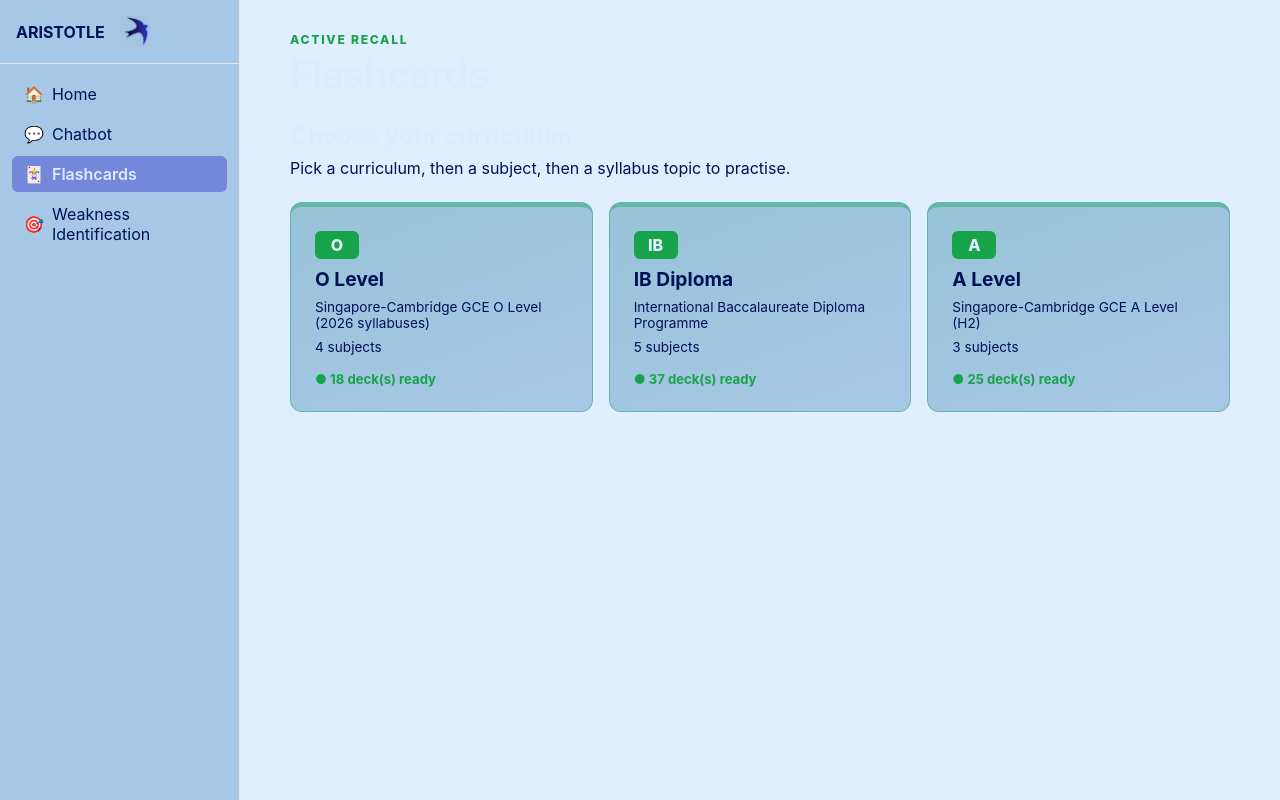
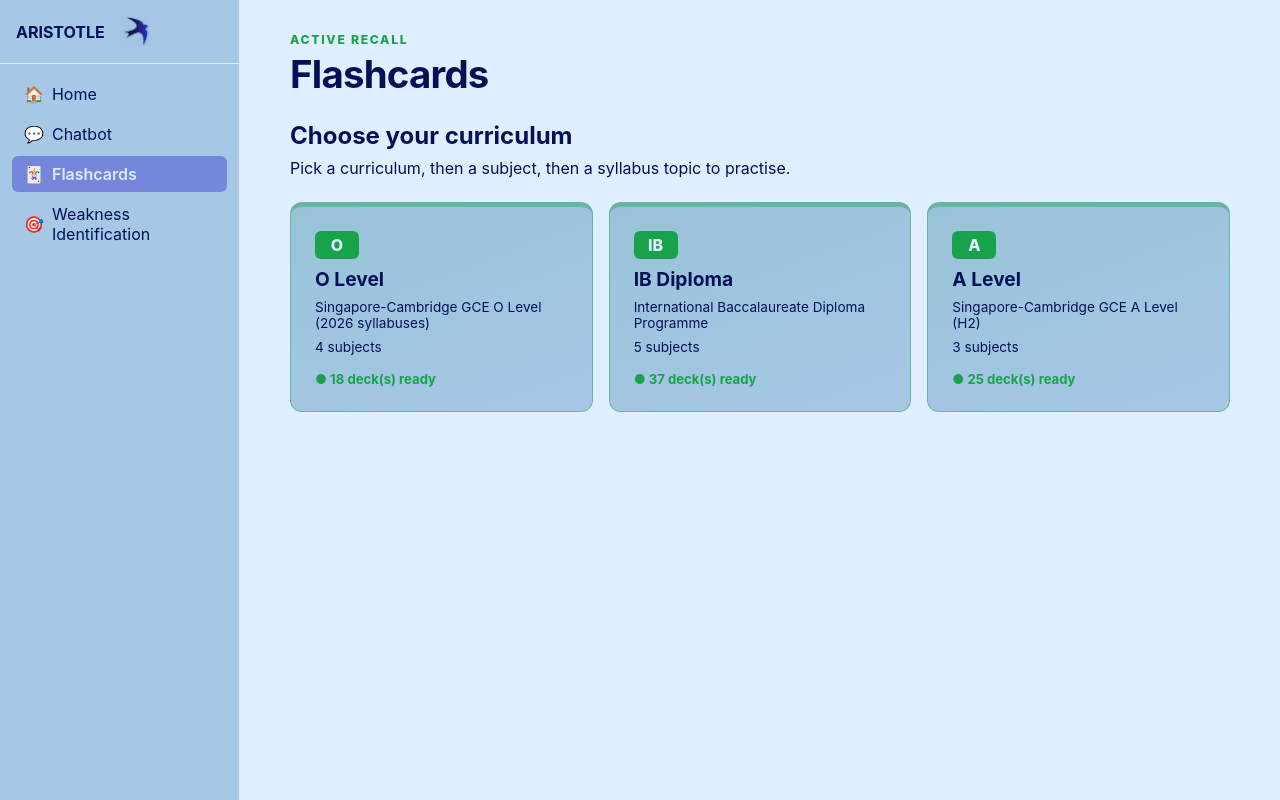
Before and after one commit to aether-raid/Deep-Tutor, a Vue app in the folder frontend/: page /flashcards in a window 1280 px wide. Built offline with nearby package versions, Linux system fonts and the light colour scheme.

Commit message:
Rectified flashcards title text colour for visibility

```diff
--- a/frontend/src/features/flashcards/FlashcardsPage.vue
+++ b/frontend/src/features/flashcards/FlashcardsPage.vue
@@ -916,7 +916,7 @@ function ringOffset(percent) {
 .heading-row h1, .results-view h2, .empty-state h2, .picker-head h2 {
   margin: 0;
   font-family: var(--font-heading);
-  color: var(--color-primary);
+  color: var(--color-text);
 }
 .heading-row h1 { font-size: clamp(1.7rem, 4vw, 2.4rem); letter-spacing: -0.02em; }
 .eyebrow { margin: 0 0 var(--space-1); color: var(--color-success); font-size: 0.76rem; letter-spacing: 0.14em; font-weight: 800; }
```
